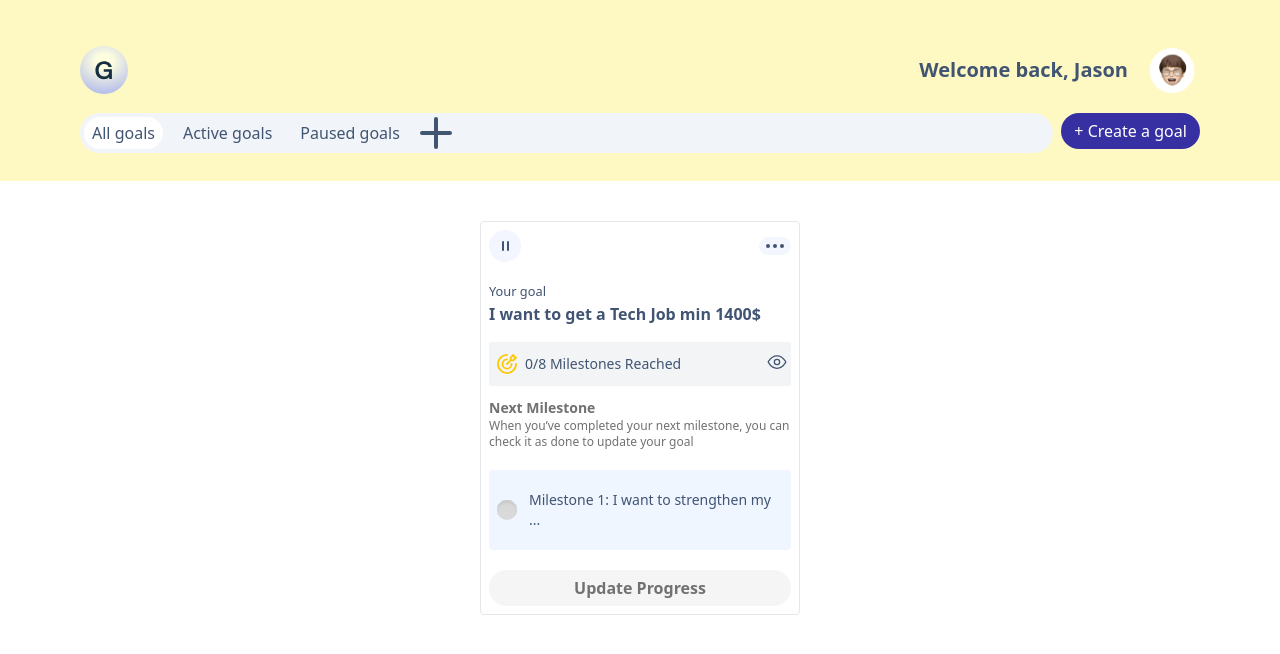
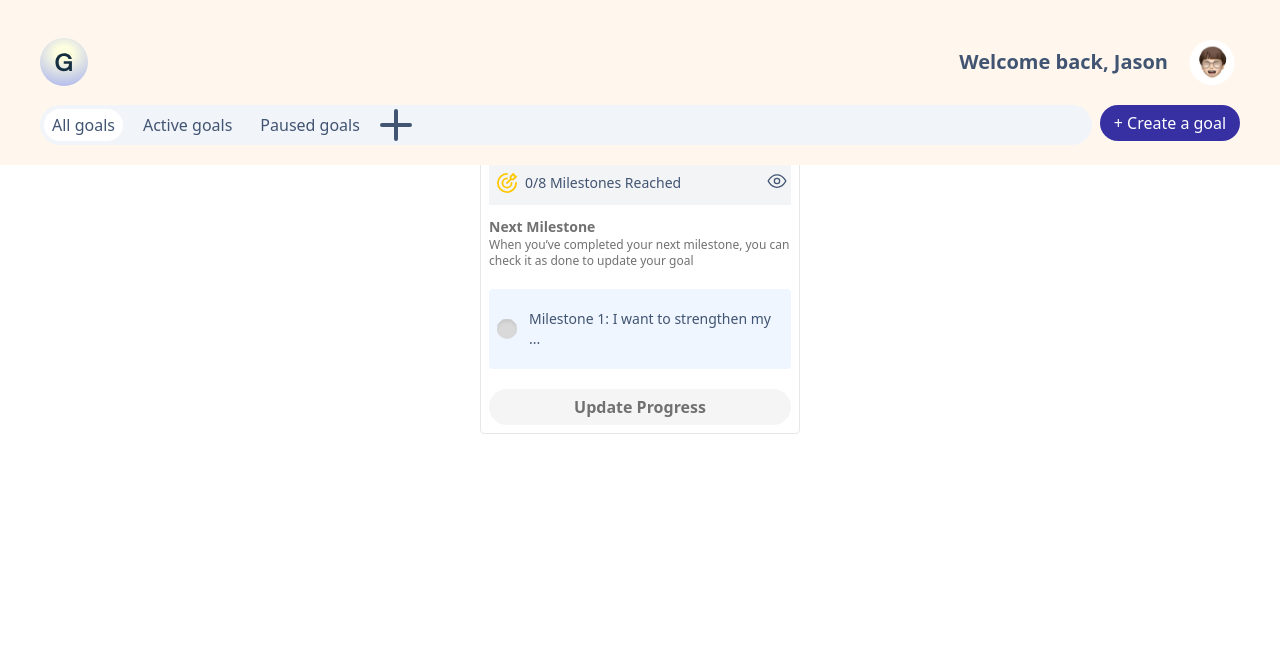
Before and after one commit to Co-Lab-You-Belong-in-Tech/Goalify, a React (Vite) app: page / in a window 1280 px wide. Shown: the top 654 px of the page. Built offline with nearby package versions, Linux system fonts and the light colour scheme.

Commit message:
style: colors, spacing

```diff
--- a/src/pages/dashboard/header.jsx
+++ b/src/pages/dashboard/header.jsx
@@ -24,7 +24,7 @@ const Header = () => {
   const handleOpen = () => setOpen(true);
   const handleClose = () => setOpen(false);
   return (
-    <div className="bg-yellow-100 py-7 md:px-20">
+    <div className="h-50 bg-r bg-orange-50 fixed top-0 left-0 w-full py-5 px-10">
       <div className="flex justify-between items-center ">
         <div>
           <Link to="/dashboard">
```
